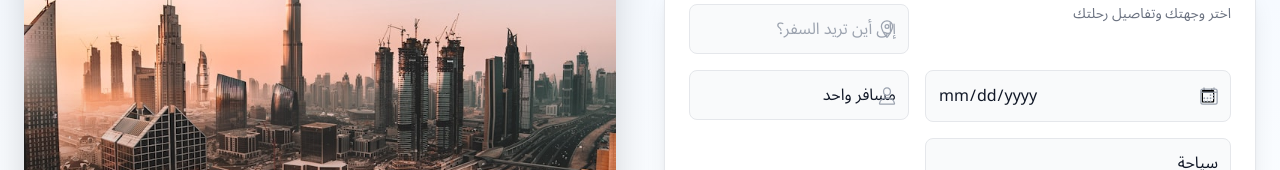
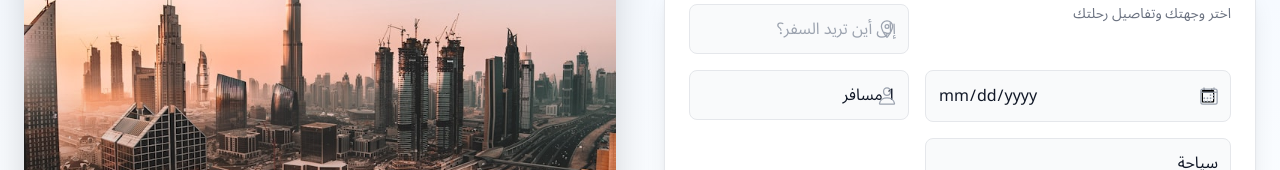
Before and after one commit to Abdualzizsm/trafl, a Next.js app: page / in a window 1280 px wide. Shown: the part 361-531 px from the top of the page. Built offline with nearby package versions, Linux system fonts and the light colour scheme.

Commit message:
تصحيح مشكلة عرض عدد المسافرين في الشاشات الصغيرة

```diff
--- a/src/components/desktop/DesktopHome2.tsx
+++ b/src/components/desktop/DesktopHome2.tsx
@@ -171,11 +171,11 @@ export default function DesktopHome2() {
                       onChange={(e) => setSearchParams({ ...searchParams, travelers: e.target.value })}
                       className="w-full bg-gray-50 dark:bg-gray-700 rounded-lg p-2.5 sm:p-3 pr-10 text-gray-900 dark:text-white border border-gray-200 dark:border-gray-600 focus:ring-2 focus:ring-blue-500 appearance-none"
                     >
-                      <option value="1">مسافر واحد</option>
-                      <option value="2">مسافران</option>
-                      <option value="3">3 مسافرين</option>
-                      <option value="4">4 مسافرين</option>
-                      <option value="5+">5+ مسافرين</option>
+                      <option value="1">1 مسافر</option>
+                      <option value="2">2 مسافر</option>
+                      <option value="3">3 مسافر</option>
+                      <option value="4">4 مسافر</option>
+                      <option value="5+">5+ مسافر</option>
                     </select>
                   </div>
 
```
